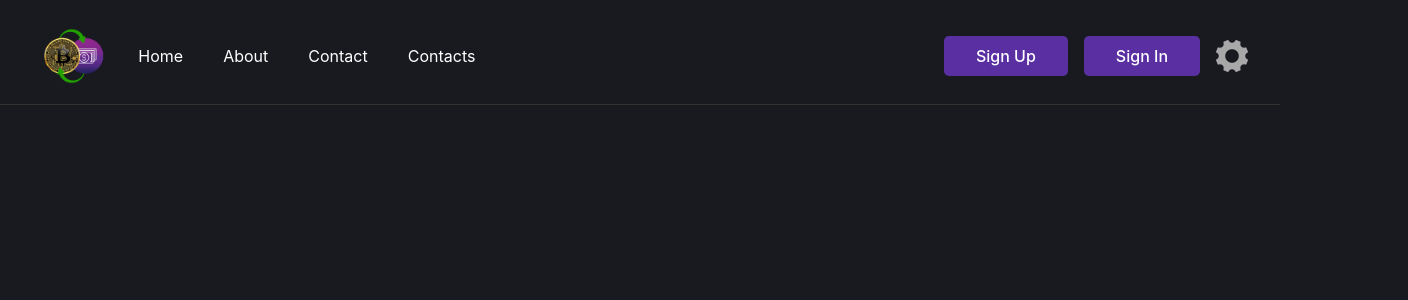
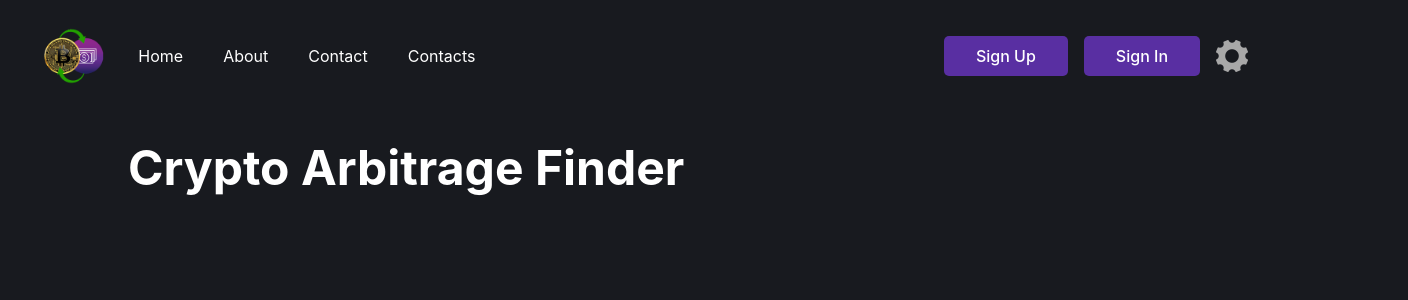
Before and after one commit to RValanki/Crypto-Arbitrage-Finder, a React (Create React App) app in the folder frontend/crypto-arbitrage-finder/: page / in a window 1280 px wide. Shown: the top 300 px of the page, 1408 px wide, since content can reach past the window. Built offline with nearby package versions, Linux system fonts and the light colour scheme.

Commit message:
Added title and removed border from top bar

```diff
--- a/frontend/crypto-arbitrage-finder/src/components/TopBar.jsx
+++ b/frontend/crypto-arbitrage-finder/src/components/TopBar.jsx
@@ -6,7 +6,7 @@ import Button from './Button'; // Import the Button component
 
 const TopBar = () => {
   return (
-    <div className="p-4 text-white flex items-center mt-2 border-b-[0.25px] border-[#323232]">
+    <div className="p-4 text-white flex items-center mt-2 "> {/* border-b-[0.25px] border-[#323232] */}
       <div className="flex items-center mr-6">
         <img src={logo} alt="Logo" className="h-16 ml-6 mr-2" />
       </div>
--- a/frontend/crypto-arbitrage-finder/src/pages/HomePage.jsx
+++ b/frontend/crypto-arbitrage-finder/src/pages/HomePage.jsx
@@ -6,6 +6,10 @@ const HomePage = () => {
   return (
     <div>
       <TopBar /> {/* Add the TopBar component here */}
+
+      <h1 class = "w-full h-[20vh] text-white font-bold text-50 ml-32 mt-10 text-5xl">Crypto Arbitrage Finder</h1>
+
+
     </div>
   );
 };
```
